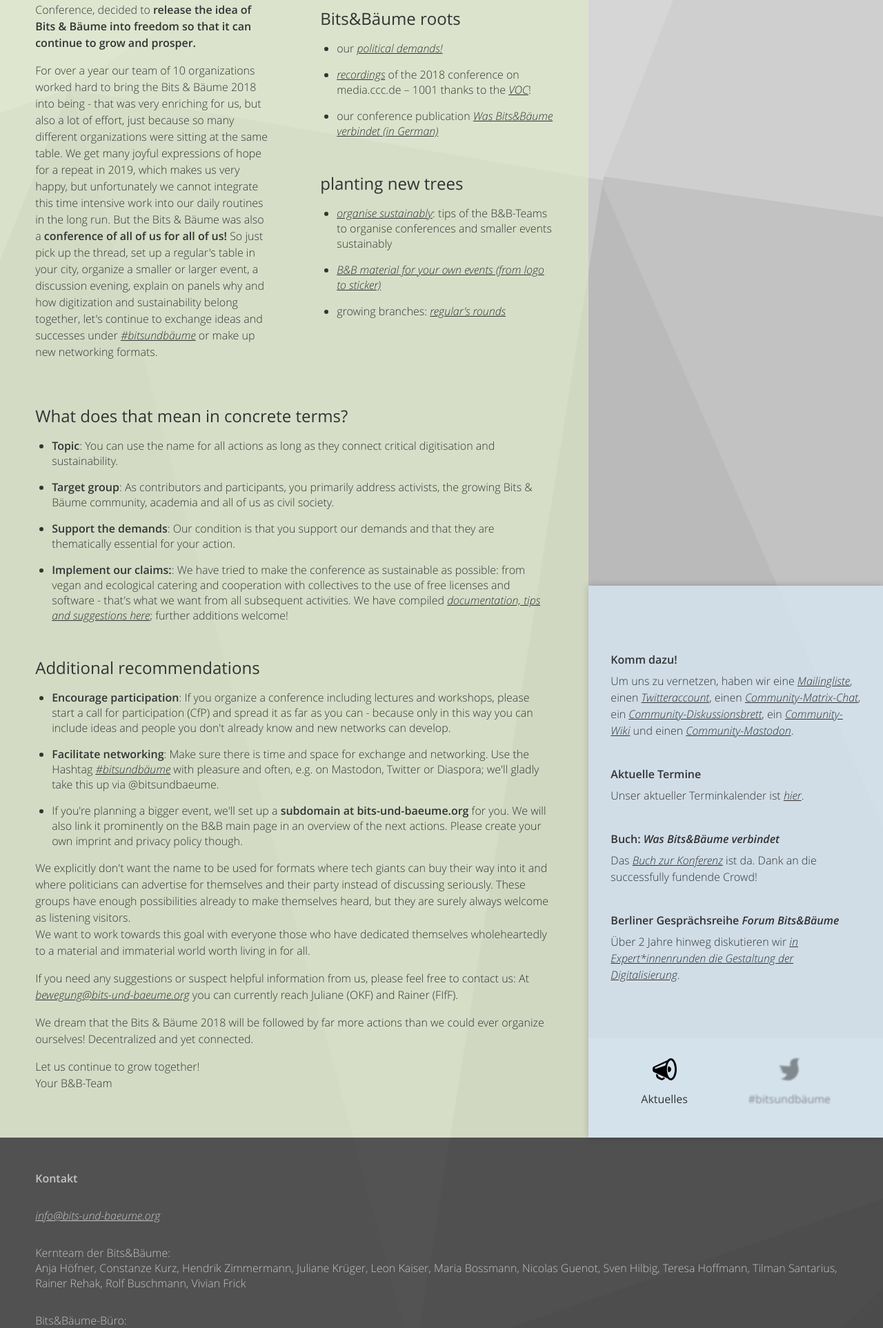
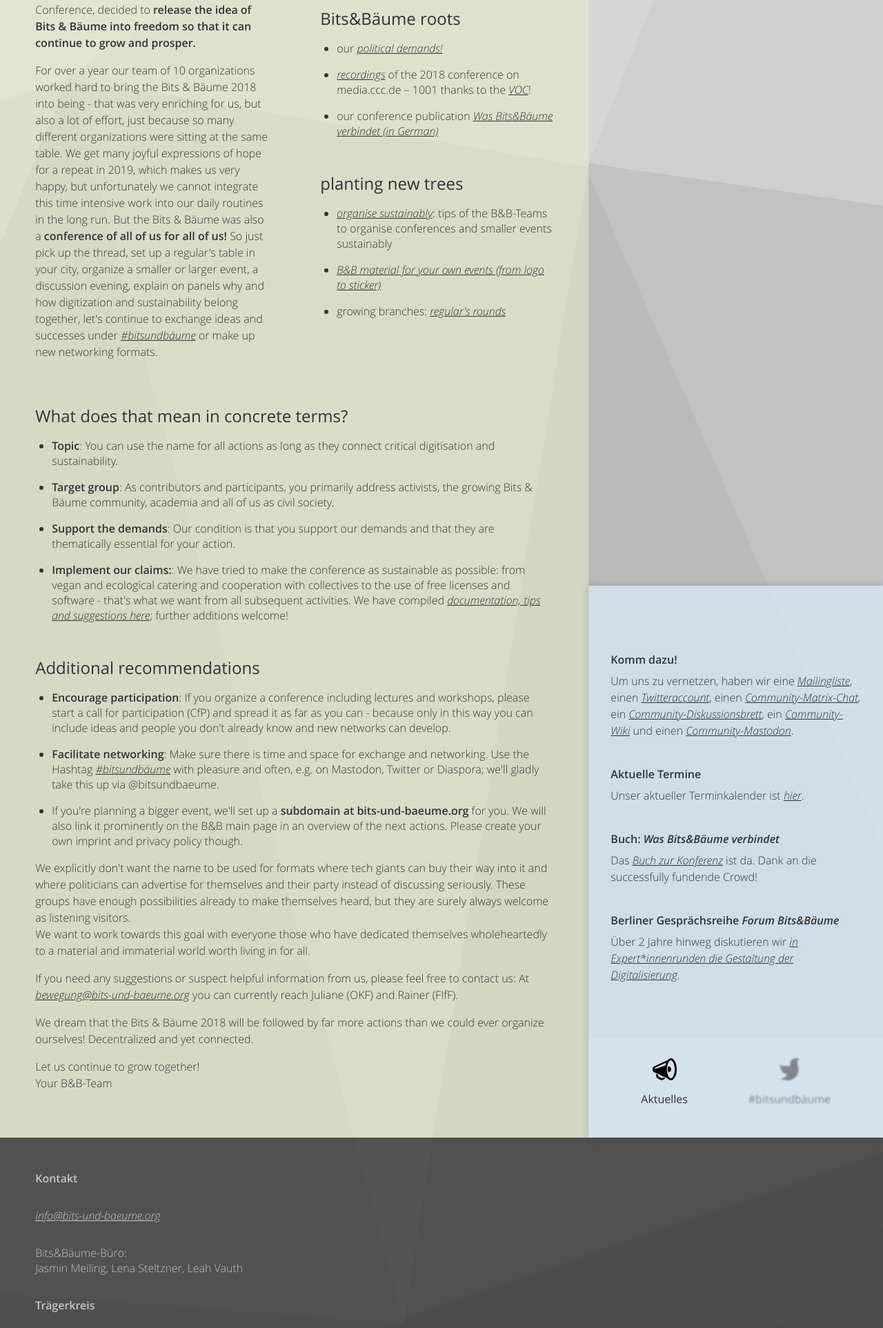
Before and after one commit to AfeefaDe/bitbaum, a PHP site: template public/pages/waechst.php in a window 1280 px wide. Shown: the part 515-2440 px from the top of the page at 69% size. Run offline with PHP 8.4, Linux system fonts and the light colour scheme; the template is opened without the code that fills it: most values are stand-ins (such as "Sample title", 1, 10 or a date in 2020); data that the repository does not hold is empty; style sheets or scripts are compiled from the project's sources; some libraries are stand-ins or nearby versions.

Commit message:
removed Kernteam from contact.php

```diff
--- a/public/components/contact.php
+++ b/public/components/contact.php
@@ -7,7 +7,7 @@
             <p>
               <span class="mail_replace_info"></span>
             </p>
-            <p>Bits&Bäume core team:<br>Anja Höfner, Constanze Kurz, Hendrik Zimmermann, Juliane Krüger, Leon Kaiser, Maria Bossmann, Nicolas Guenot, Sven Hilbig, Teresa Hoffmann, Tilman Santarius, Rainer Rehak, Rolf Buschmann, Vivian Frick</p>
+       <!--     <p>Bits&Bäume core team:<br>Anja Höfner, Constanze Kurz, Hendrik Zimmermann, Juliane Krüger, Leon Kaiser, Maria Bossmann, Nicolas Guenot, Sven Hilbig, Teresa Hoffmann, Tilman Santarius, Rainer Rehak, Rolf Buschmann, Vivian Frick</p>-->
             <p>Bits&Bäume office:<br>Jasmin Meiling, Lena Steltzner, Leah Vauth</p>
             <?php
 break;
@@ -18,7 +18,7 @@ break;
               <span class="mail_replace_info"></span>
             </p>
             <div class="row">
-              <p>Kernteam der Bits&Bäume:<br>Anja Höfner, Constanze Kurz, Hendrik Zimmermann, Juliane Krüger, Leon Kaiser, Maria Bossmann, Nicolas Guenot, Sven Hilbig, Teresa Hoffmann, Tilman Santarius, Rainer Rehak, Rolf Buschmann, Vivian Frick</p>
+           <!--   <p>Kernteam der Bits&Bäume:<br>Anja Höfner, Constanze Kurz, Hendrik Zimmermann, Juliane Krüger, Leon Kaiser, Maria Bossmann, Nicolas Guenot, Sven Hilbig, Teresa Hoffmann, Tilman Santarius, Rainer Rehak, Rolf Buschmann, Vivian Frick</p> -->
               <p>Bits&Bäume-Büro:<br>Jasmin Meiling, Lena Steltzner, Leah Vauth</p>
             </div>
         <?php }?>
```
